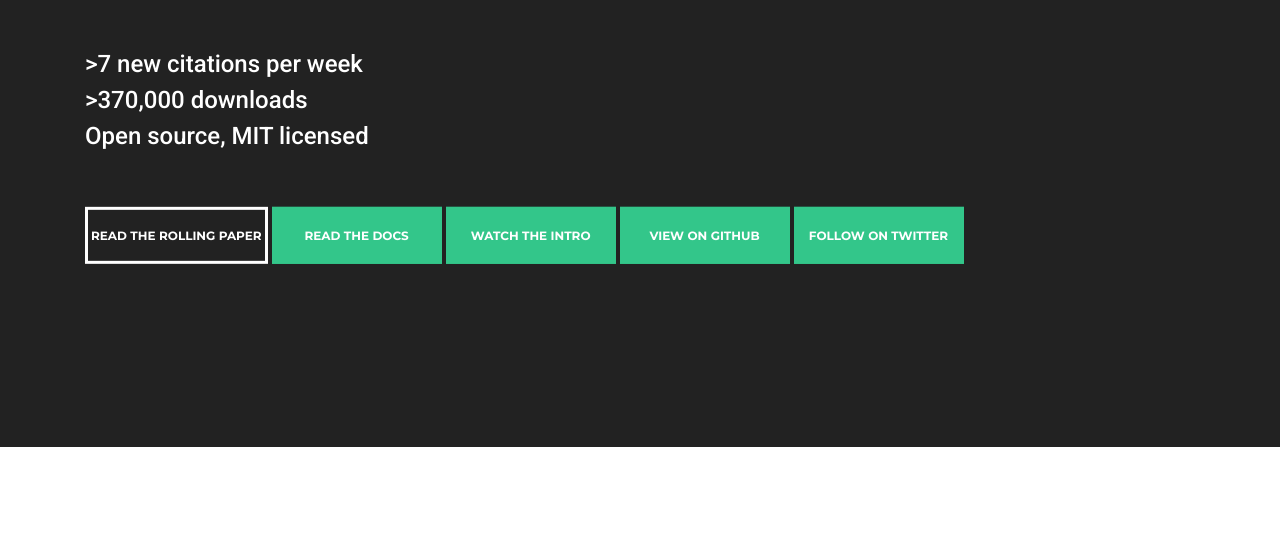
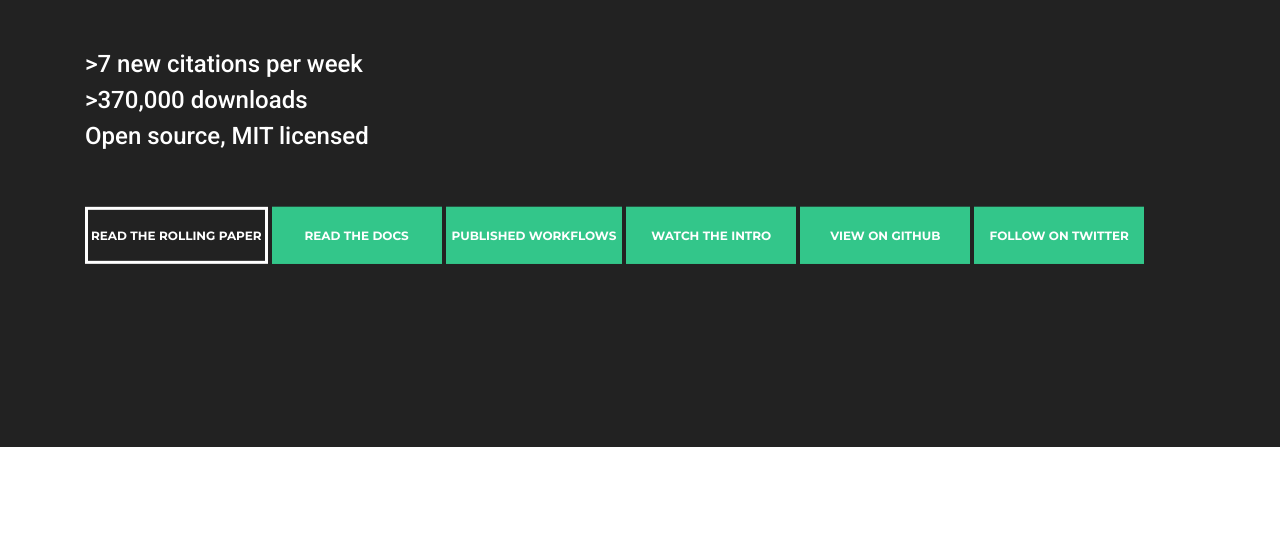
Before and after one commit to snakemake/snakemake.github.io, a plain HTML site: page index.html in a window 1280 px wide. Shown: the part 253-787 px from the top of the page. Drawn offline with nearby package versions, Linux system fonts and the light colour scheme.

Commit message:
Add link to workflow catalog

```diff
--- a/index.html
+++ b/index.html
@@ -68,6 +68,9 @@
                                     data-placement="top"
                                     title="Perform the official tutorial, look up features and patterns.">Read the
                                     docs</a>
+                                <a class="btn btn-filled" href="https://snakemake.github.io/snakemake-workflow-catalog"
+                                    data-toggle="tooltip" data-placement="top"
+                                    title="Explore public Snakemake workflows.">Published workflows</a>
                                 <button type="button" class="btn btn-filled" data-toggle="modal" data-target="#modalYT"
                                     data-toggle="tooltip" data-placement="top"
                                     title="Explore the most important features of Snakemake in 2 minutes.">
```
